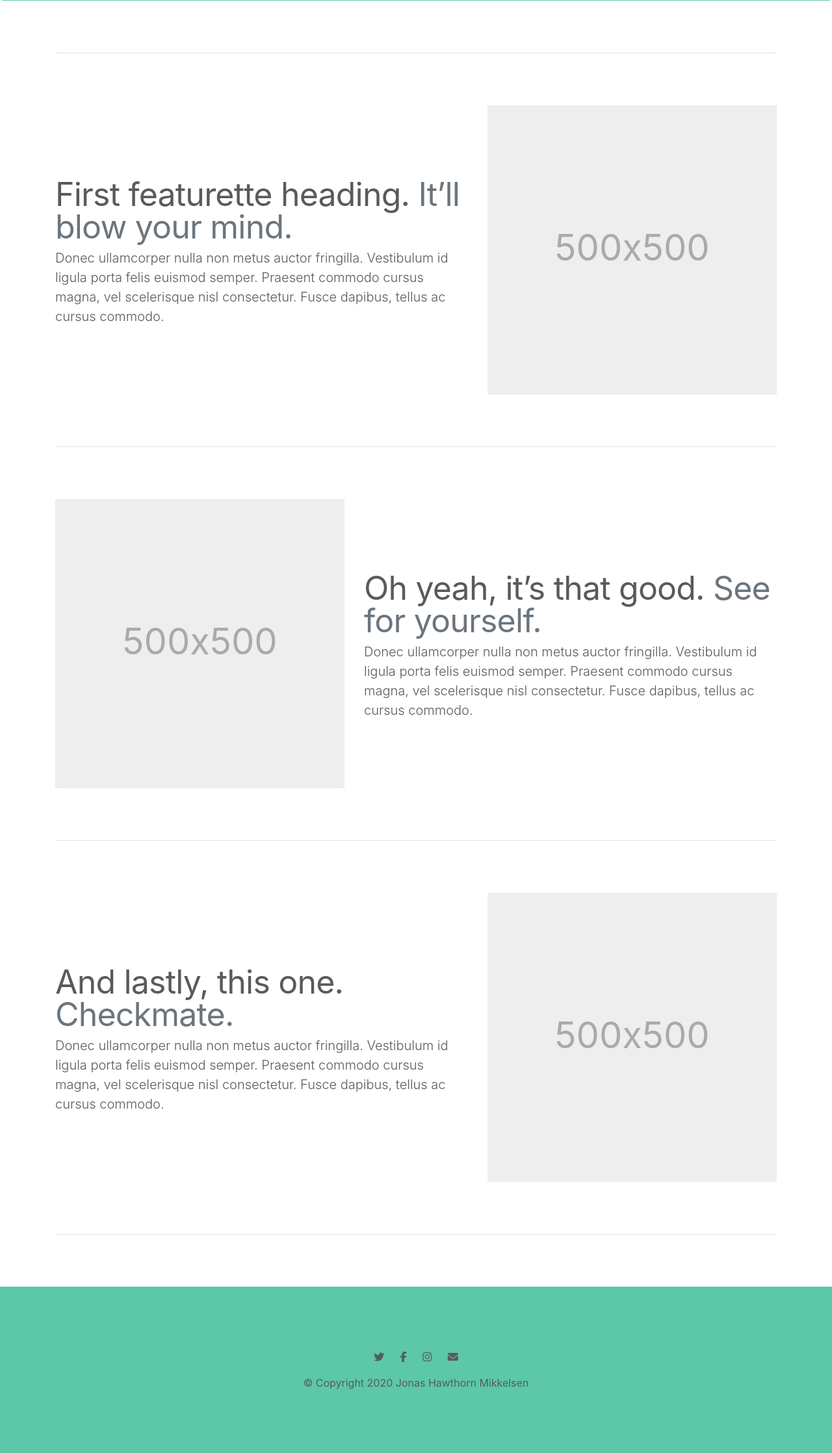
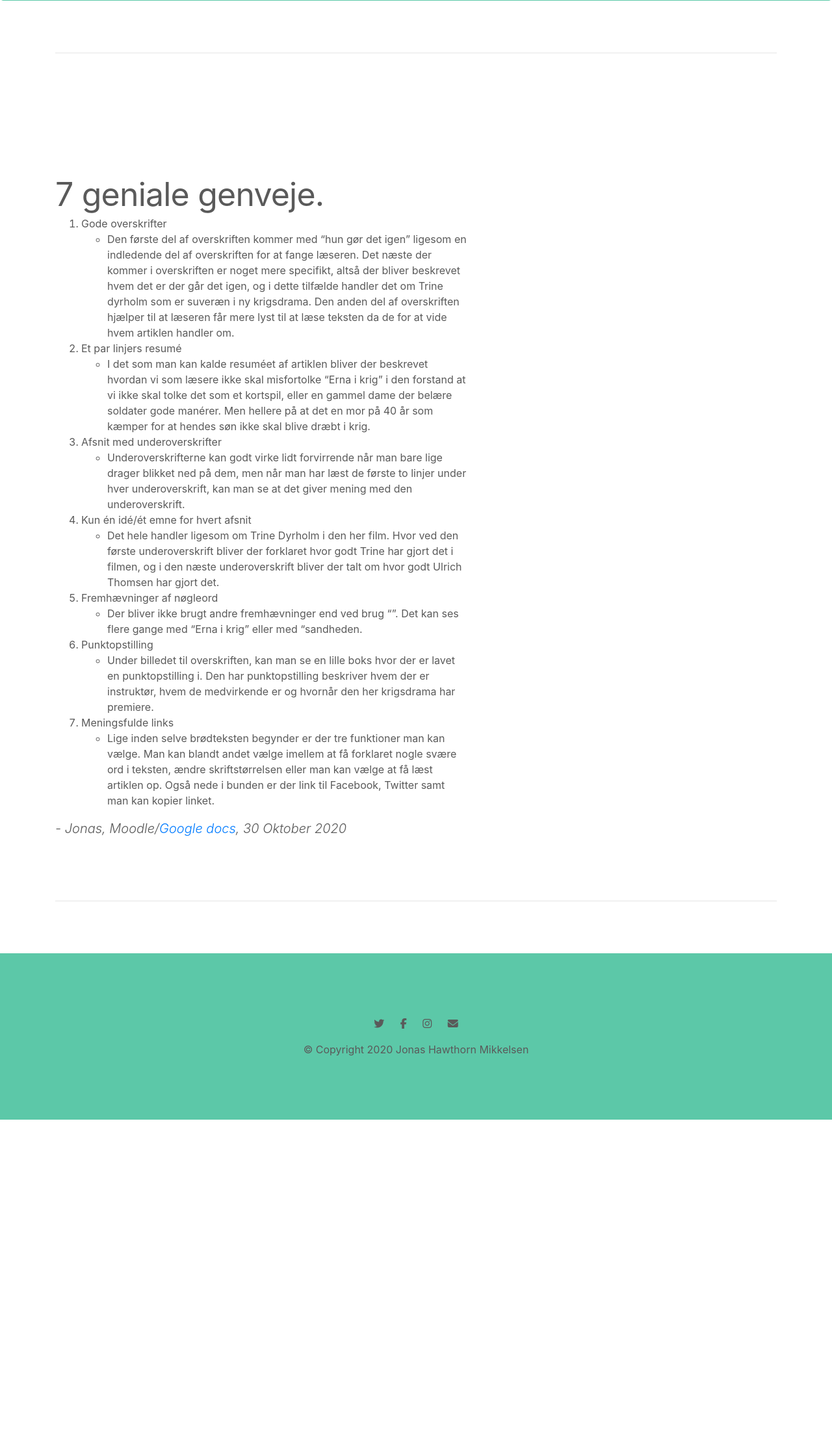
Before and after one commit to Jhm20P/L-ringsportfolio, a PHP site: page /tekstproduktion.php in a window 1280 px wide. Shown: the part 285-2521 px from the top of the page at 65% size. After the commit the page ends 2008 px from the top, so only its background shows below. Run offline with PHP 8.4, Linux system fonts and the light colour scheme; some libraries are stand-ins or nearby versions.

Commit message:
Update tekstproduktion.php

```diff
--- a/lærings-portfolio/tekstproduktion.php
+++ b/lærings-portfolio/tekstproduktion.php
@@ -1,12 +1,13 @@
 <!doctype html>
-<html lang="en">
+<html lang="da">
   <head>
     <meta charset="utf-8">
     <meta name="viewport" content="width=device-width, initial-scale=1, shrink-to-fit=no">
     <meta name="description" content="">
-    <meta name="author" content="Mark Otto, Jacob Thornton, and Bootstrap contributors">
+    <meta name="author" content="Jonas Hawthorn Mikkelsen">
     <meta name="generator" content="Jekyll v4.1.1">
-    <title>Carousel Template · Bootstrap</title>
+    <link rel="icon" href="favicon.ico">
+    <title>Tekstproduktion</title>
 
     <link rel="canonical" href="https://getbootstrap.com/docs/4.5/examples/carousel/">
 
@@ -15,9 +16,10 @@
 
     <!-- Bootstrap core CSS -->
 <link href="assets/dist/css/bootstrap.min.css" rel="stylesheet">
+  <!-- EGEN CSS -->
 <link rel="stylesheet" href="underside.css">
 <link rel="stylesheet" href="bodyfix.css">
-
+  <!-- INTERN CSS -->
     <style>
       .bd-placeholder-img {
         font-size: 1.125rem;
@@ -37,10 +39,11 @@
     <!-- Custom styles for this template -->
     <link href="carousel.css" rel="stylesheet">
   </head>
+    <!-- MENU BAR -->
   <?php include("Menu.inc"); ?>
 
 <main role="main">
-
+  <!-- SEKTION MED OVERSKRIFT OG UNDEROVERSKRIFT -->
   <section class="jumbotron text-center">
     <div class="container">
       <h1>Tekstproduktion</h1>
@@ -58,41 +61,67 @@
     <!-- START THE FEATURETTES -->
 
     <hr class="featurette-divider">
-
+    <!-- 7 GENIALE GENVEJE -->
     <div class="row featurette">
       <div class="col-md-7">
-        <h2 class="featurette-heading">First featurette heading. <span class="text-muted">It’ll blow your mind.</span></h2>
-        <p class="lead">Donec ullamcorper nulla non metus auctor fringilla. Vestibulum id ligula porta felis euismod semper. Praesent commodo cursus magna, vel scelerisque nisl consectetur. Fusce dapibus, tellus ac cursus commodo.</p>
-      </div>
-      <div class="col-md-5">
-        <svg class="bd-placeholder-img bd-placeholder-img-lg featurette-image img-fluid mx-auto" width="500" height="500" xmlns="http://www.w3.org/2000/svg" preserveAspectRatio="xMidYMid slice" focusable="false" role="img" aria-label="Placeholder: 500x500"><title>Placeholder</title><rect width="100%" height="100%" fill="#eee"/><text x="50%" y="50%" fill="#aaa" dy=".3em">500x500</text></svg>
+        <h2 class="featurette-heading">7 geniale genveje.</h2>
+        <!-- LIST AF SVAR -->
+        <ol>
+          <li> Gode overskrifter
+            <ul>
+              <li>
+                Den første del af overskriften kommer med “hun gør det igen” ligesom en indledende del af overskriften for at fange læseren. Det næste der kommer i overskriften er noget mere specifikt, altså der bliver beskrevet hvem det er der går det igen, og i dette tilfælde handler det om Trine dyrholm som er suveræn i ny krigsdrama. Den anden del af overskriften hjælper til at læseren får mere lyst til at læse teksten da de for at vide hvem artiklen handler om.
+              </li>
+            </ul>
+          </li>
+          <li>Et par linjers resumé
+            <ul>
+              <li>
+                I det som man kan kalde resuméet af artiklen bliver der beskrevet hvordan vi som læsere ikke skal misfortolke “Erna i krig” i den forstand at vi ikke skal tolke det som et kortspil, eller en gammel dame der belære soldater gode manérer. Men hellere på at det en mor på 40 år som kæmper for at hendes søn ikke skal blive dræbt i krig.
+              </li>
+            </ul>
+          </li>
+          <li>Afsnit med underoverskrifter
+            <ul>
+              <li>
+                Underoverskrifterne kan godt virke lidt forvirrende når man bare lige drager blikket ned på dem, men når man har læst de første to linjer under hver underoverskrift, kan man se at det giver mening med den underoverskrift.
+              </li>
+            </ul>
+          </li>
+          <li>Kun én idé/ét emne for hvert afsnit
+            <ul>
+              <li>
+                Det hele handler ligesom om Trine Dyrholm i den her film. Hvor ved den første underoverskrift bliver der forklaret hvor godt Trine har gjort det i filmen, og i den næste underoverskrift bliver der talt om hvor godt Ulrich Thomsen har gjort det.
+              </li>
+            </ul>
+          </li>
+          <li>Fremhævninger af nøgleord
+            <ul>
+              <li>
+                Der bliver ikke brugt andre fremhævninger end ved brug “”. Det kan ses flere gange med “Erna i krig” eller med “sandheden.
+              </li>
+            </ul>
+          </li>
+          <li>Punktopstilling
+            <ul>
+              <li>
+                Under billedet til overskriften, kan man se en lille boks hvor der er lavet en punktopstilling i. Den har punktopstilling beskriver hvem der er instruktør, hvem de medvirkende er og hvornår den her krigsdrama har premiere.
+              </li>
+            </ul>
+          </li>
+          <li>Meningsfulde links
+            <ul>
+              <li>
+                Lige inden selve brødteksten begynder er der tre funktioner man kan vælge. Man kan blandt andet vælge imellem at få forklaret nogle svære ord i teksten, ændre skriftstørrelsen eller man kan vælge at få læst artiklen op. Også nede i bunden er der link til Facebook, Twitter samt man kan kopier  linket.
+              </li>
+            </ul>
+          </li>
+        </ol>
+        <!-- LIST AF SVAR SLUT -->
+        <p class="lead"><cite>- Jonas, Moodle/<a href="https://docs.google.com/document/d/17-U52P5H9Iw0gs_6EzjCEw5Gk9Nol4svJGljAtOJdi0/edit" target="_blank">Google docs</a>, <time datetime"2020-10-30">30 Oktober 2020</time></cite></p>
       </div>
     </div>
-
-    <hr class="featurette-divider">
-
-    <div class="row featurette">
-      <div class="col-md-7 order-md-2">
-        <h2 class="featurette-heading">Oh yeah, it’s that good. <span class="text-muted">See for yourself.</span></h2>
-        <p class="lead">Donec ullamcorper nulla non metus auctor fringilla. Vestibulum id ligula porta felis euismod semper. Praesent commodo cursus magna, vel scelerisque nisl consectetur. Fusce dapibus, tellus ac cursus commodo.</p>
-      </div>
-      <div class="col-md-5 order-md-1">
-        <svg class="bd-placeholder-img bd-placeholder-img-lg featurette-image img-fluid mx-auto" width="500" height="500" xmlns="http://www.w3.org/2000/svg" preserveAspectRatio="xMidYMid slice" focusable="false" role="img" aria-label="Placeholder: 500x500"><title>Placeholder</title><rect width="100%" height="100%" fill="#eee"/><text x="50%" y="50%" fill="#aaa" dy=".3em">500x500</text></svg>
-      </div>
-    </div>
-
-    <hr class="featurette-divider">
-
-    <div class="row featurette">
-      <div class="col-md-7">
-        <h2 class="featurette-heading">And lastly, this one. <span class="text-muted">Checkmate.</span></h2>
-        <p class="lead">Donec ullamcorper nulla non metus auctor fringilla. Vestibulum id ligula porta felis euismod semper. Praesent commodo cursus magna, vel scelerisque nisl consectetur. Fusce dapibus, tellus ac cursus commodo.</p>
-      </div>
-      <div class="col-md-5">
-        <svg class="bd-placeholder-img bd-placeholder-img-lg featurette-image img-fluid mx-auto" width="500" height="500" xmlns="http://www.w3.org/2000/svg" preserveAspectRatio="xMidYMid slice" focusable="false" role="img" aria-label="Placeholder: 500x500"><title>Placeholder</title><rect width="100%" height="100%" fill="#eee"/><text x="50%" y="50%" fill="#aaa" dy=".3em">500x500</text></svg>
-      </div>
-    </div>
-
+    <!-- 7 GENIALE GENVEJE SLUT -->
     <hr class="featurette-divider">
 
     <!-- /END THE FEATURETTES -->
@@ -108,10 +137,11 @@
       <i class="fab fa-instagram footer-icon"></i>
       <i class="fas fa-envelope footer-icon"></i>
 
-    <p>© Copyright 2020 Jonas Hawthorn Mikkelsen</p>
+    <p class="copyright">© Copyright 2020 Jonas Hawthorn Mikkelsen</p>
   </div>
   </footer>
 </main>
+<!-- JAVASCRIPT BRUGT TIL ALLE UNDERSIDER -->
 <script src="https://code.jquery.com/jquery-3.5.1.slim.min.js" integrity="sha384-DfXdz2htPH0lsSSs5nCTpuj/zy4C+OGpamoFVy38MVBnE+IbbVYUew+OrCXaRkfj" crossorigin="anonymous"></script>
       <script>window.jQuery || document.write('<script src="assets/js/vendor/jquery.slim.min.js"><\/script>')</script><script src="assets/dist/js/bootstrap.bundle.min.js"></script>
 </html>
```
